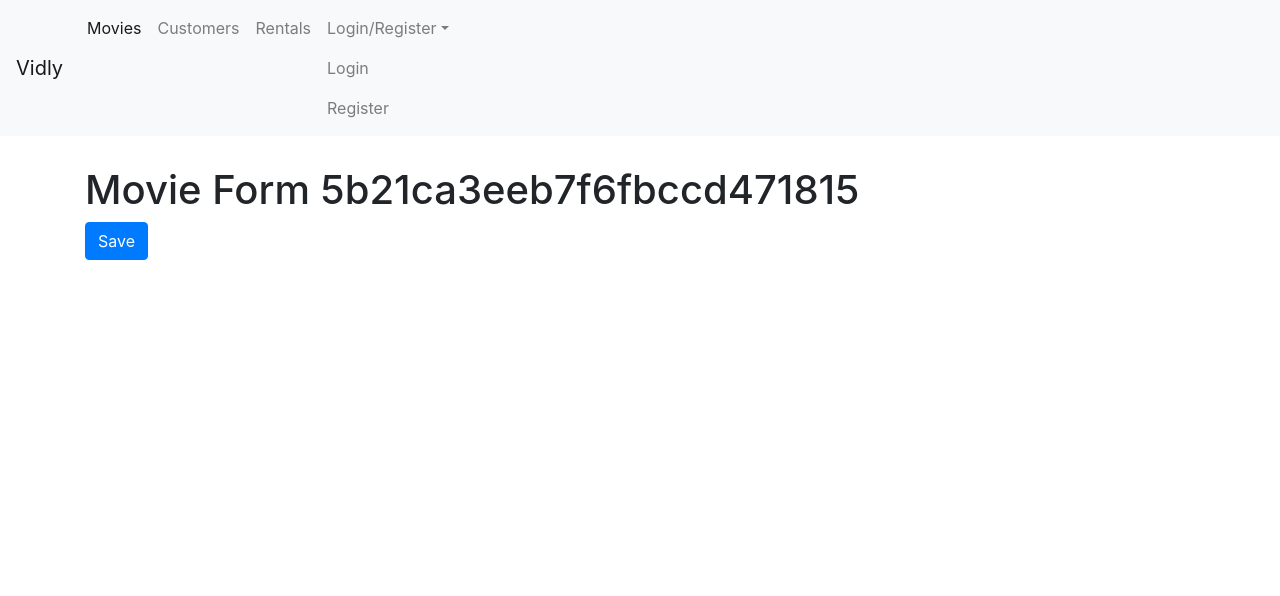
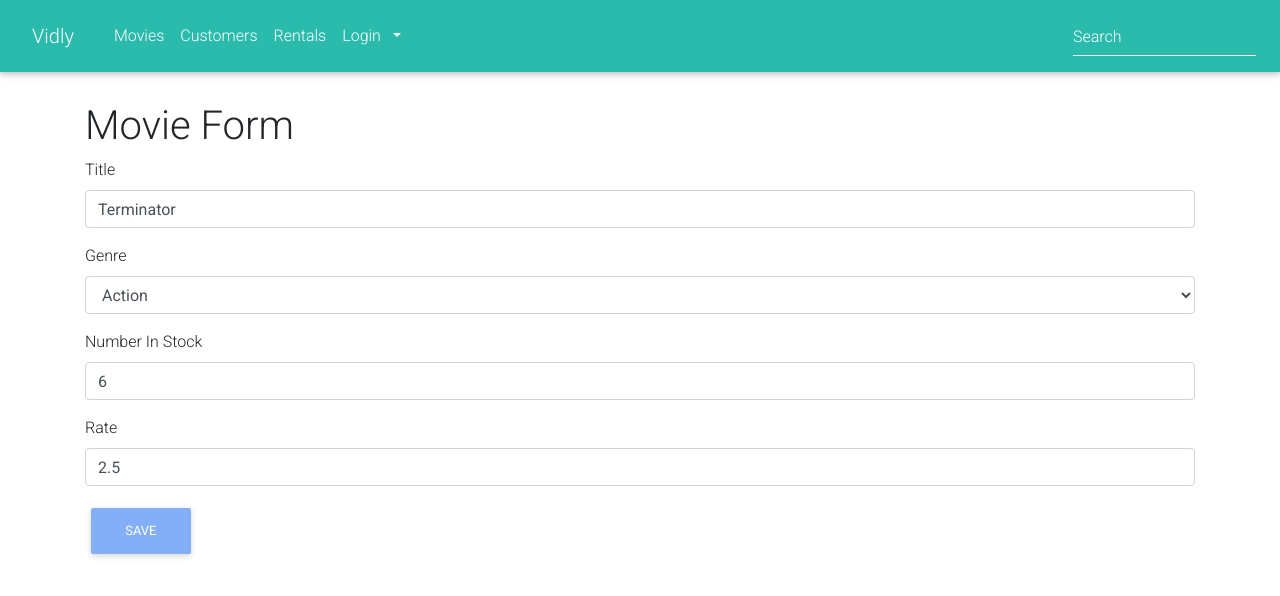
Before and after one commit to svitlanaf/React-VIDLY, a React (Create React App) app: page /movies/5b21ca3eeb7f6fbccd471815 in a window 1280 px wide. Shown: the top 596 px of the page. Built offline with nearby package versions, Linux system fonts and the light colour scheme.

Commit message:
Add changes to movie form, add select component

```diff
--- a/package.json
+++ b/package.json
@@ -7,6 +7,7 @@
     "font-awesome": "^4.7.0",
     "joi-browser": "^13.4.0",
     "lodash": "^4.17.10",
+    "mdbreact": "^4.18.0",
     "prop-types": "^15.6.2",
     "query-string": "^6.1.0",
     "react": "^16.8.6",
--- a/src/App.js
+++ b/src/App.js
@@ -4,7 +4,7 @@ import { Route, Redirect, Switch } from "react-router-dom";
 import Customers from "./components/customers";
 import Rentals from "./components/rentals";
 import NotFound from "./components/notFound";
-import NavBar from "./components/navBar";
+import NavbarPage from "./components/navBar";
 import MovieForm from "./components/movieForm";
 import LoginForm from "./components/loginForm";
 import RegistrationForm from "./components/registrationForm";
@@ -14,7 +14,7 @@ class App extends Component {
   render() {
     return (
       <React.Fragment>
-        <NavBar />
+        <NavbarPage />
         <main className="container">
           <Switch>
             <Route path="/movies/:id" component={MovieForm} />
--- a/src/components/common/form.jsx
+++ b/src/components/common/form.jsx
@@ -1,6 +1,7 @@
 import React, { Component } from "react";
 import Joi from "joi-browser";
 import Input from "./input";
+import Select from "./select";
 
 class Form extends Component {
   state = {
@@ -55,6 +56,21 @@ class Form extends Component {
     );
   }
 
+  renderSelect(name, label, options) {
+    const { data, errors } = this.state;
+
+    return (
+      <Select
+        name={name}
+        value={data[name]}
+        label={label}
+        options={options}
+        onChange={this.handleChange}
+        error={errors[name]}
+      />
+    );
+  }
+
   renderInput(name, label, type = "text") {
     const { data, errors } = this.state;
 
--- /dev/null
+++ b/src/components/common/select.jsx
@@ -0,0 +1,20 @@
+import React from "react";
+
+const Select = ({ name, label, options, error, ...rest }) => {
+  return (
+    <div className="form-group">
+      <label htmlFor={name}>{label}</label>
+      <select name={name} id={name} {...rest} className="form-control">
+        <option value="" />
+        {options.map(option => (
+          <option key={option._id} value={option._id}>
+            {option.name}
+          </option>
+        ))}
+      </select>
+      {error && <div className="alert alert-danger">{error}</div>}
+    </div>
+  );
+};
+
+export default Select;
--- a/src/components/movieForm.jsx
+++ b/src/components/movieForm.jsx
@@ -1,17 +1,84 @@
 import React from "react";
+import Joi from "joi-browser";
+import Form from "./common/form";
+import { getMovie, saveMovie } from "../services/fakeMovieService";
+import { getGenres } from "../services/fakeGenreService";
 
-const MovieForm = ({ match, history }) => {
-  return (
-    <div>
-      <h1>Movie Form {match.params.id}</h1>
-      <button
-        className="btn btn-primary"
-        onClick={() => history.push("/movies")}
-      >
-        Save
-      </button>
-    </div>
-  );
-};
+class MovieForm extends Form {
+  state = {
+    data: {
+      title: " ",
+      genreId: " ",
+      numberInStock: " ",
+      dailyRentalRate: " "
+    },
+    genres: [],
+    errors: {}
+  };
+
+  schema = {
+    _id: Joi.string(),
+    title: Joi.string()
+      .required()
+      .label("Title"),
+    genreId: Joi.string()
+      .required()
+      .label("Genre"),
+    numberInStock: Joi.string()
+      .required()
+      .min(0)
+      .max(100)
+      .label("Number In Stock"),
+    dailyRentalRate: Joi.string()
+      .required()
+      .min(0)
+      .max(10)
+      .label("Rate")
+  };
+
+  componentDidMount() {
+    const genres = getGenres();
+    this.setState({ genres });
+
+    const movieId = this.props.match.params.id;
+    if (movieId === "new") return;
+
+    const movie = getMovie(movieId);
+    if (!movie) return this.props.history.replace("/not-found");
+
+    this.setState({ data: this.mapToViewModel(movie) });
+  }
+
+  mapToViewModel(movie) {
+    return {
+      _id: movie._id,
+      title: movie.title,
+      genreId: movie.genre._id,
+      numberInStock: movie.numberInStock,
+      dailyRentalRate: movie.dailyRentalRate
+    };
+  }
+
+  doSubmit = () => {
+    saveMovie(this.state.data);
+
+    this.props.history.push("/movies");
+  };
+
+  render() {
+    return (
+      <div>
+        <h1>Movie Form</h1>
+        <form onSubmit={this.handleSubmit}>
+          {this.renderInput("title", "Title")}
+          {this.renderSelect("genreId", "Genre", this.state.genres)}
+          {this.renderInput("numberInStock", "Number In Stock", "number")}
+          {this.renderInput("dailyRentalRate", "Rate")}
+          {this.renderButton("Save")}
+        </form>
+      </div>
+    );
+  }
+}
 
 export default MovieForm;
--- a/src/components/movies.jsx
+++ b/src/components/movies.jsx
@@ -5,6 +5,7 @@ import { getMovies } from "../services/fakeMovieService";
 import { getGenres } from "../services/fakeGenreService";
 import { paginate } from "../utils/paginate";
 import MoviesTable from "./moviesTable";
+import { Link } from "react-router-dom";
 
 class Movies extends Component {
   state = {
@@ -70,6 +71,13 @@ class Movies extends Component {
           />
         </div>
         <div className="col">
+          <Link
+            to="/movies/new"
+            className="btn btn-primary"
+            style={{ marginBottom: 20 }}
+          >
+            New Movie
+          </Link>
           <p>Showing {filteredMovies.length} movies in the database.</p>
           <MoviesTable
             movies={movies}
--- a/src/components/navBar.jsx
+++ b/src/components/navBar.jsx
@@ -1,57 +1,79 @@
-import React from "react";
-import { Link, NavLink } from "react-router-dom";
+import React, { Component } from "react";
+// import { Link } from "react-router-dom";
+import {
+  MDBNavbar,
+  MDBNavbarBrand,
+  MDBNavbarNav,
+  MDBNavItem,
+  MDBNavLink,
+  MDBNavbarToggler,
+  MDBCollapse,
+  MDBFormInline,
+  MDBDropdown,
+  MDBDropdownToggle,
+  MDBDropdownMenu,
+  MDBDropdownItem
+} from "mdbreact";
 
-const NavBar = () => {
-  return (
-    <nav className="navbar navbar-expand-lg navbar-light bg-light">
-      <Link className="navbar-brand" to="/">
-        Vidly
-      </Link>
-      <button
-        className="navbar-toggler"
-        type="button"
-        data-toggle="collapse"
-        data-target="#navbarSupportedContent"
-        aria-controls="navbarSupportedContent"
-        aria-expanded="false"
-        aria-label="Toggle navigation"
-      >
-        <span className="navbar-toggler-icon" />
-      </button>
-      <div className="collapse navbar-collapse" id="navbarSupportedContent">
-        <div className="navbar-nav mr-auto">
-          <NavLink className="nav-item nav-link" to="/movies">
-            Movies
-          </NavLink>
-          <NavLink className="nav-item nav-link" to="/customers">
-            Customers
-          </NavLink>
-          <NavLink className="nav-item nav-link" to="/rentals">
-            Rentals
-          </NavLink>
-          <li className="nav-item dropdown">
-            <Link
-              className="nav-link dropdown-toggle"
-              to="#"
-              id="navbarDropdown"
-              role="button"
-              data-toggle="dropdown"
-              aria-haspopup="true"
-              aria-expanded="false"
-            >
-              Login/Register
-            </Link>
-            <NavLink className="nav-item nav-link" to="/login">
-              Login
-            </NavLink>
-            <NavLink className="nav-item nav-link" to="/register">
-              Register
-            </NavLink>
-          </li>
-        </div>
-      </div>
-    </nav>
-  );
-};
+class NavbarPage extends Component {
+  state = {
+    isOpen: false
+  };
 
-export default NavBar;
+  toggleCollapse = () => {
+    this.setState({ isOpen: !this.state.isOpen });
+  };
+
+  render() {
+    return (
+      <MDBNavbar color="default-color" dark expand="md">
+        <MDBNavbarBrand>
+          <MDBNavLink to="/" className="white-text">
+            Vidly
+          </MDBNavLink>
+        </MDBNavbarBrand>
+        <MDBNavbarToggler onClick={this.toggleCollapse} />
+        <MDBCollapse id="navbarCollapse3" isOpen={this.state.isOpen} navbar>
+          <MDBNavbarNav left>
+            <MDBNavItem>
+              <MDBNavLink to="/movies">Movies</MDBNavLink>
+            </MDBNavItem>
+            <MDBNavItem>
+              <MDBNavLink to="/customers">Customers</MDBNavLink>
+            </MDBNavItem>
+            <MDBNavItem>
+              <MDBNavLink to="/rentals">Rentals</MDBNavLink>
+            </MDBNavItem>
+            <MDBNavItem>
+              <MDBDropdown>
+                <MDBDropdownToggle nav caret>
+                  <span className="mr-2">Login</span>
+                </MDBDropdownToggle>
+                <MDBDropdownMenu>
+                  <MDBDropdownItem href="/login">Login</MDBDropdownItem>
+                  <MDBDropdownItem href="/register">Register</MDBDropdownItem>
+                </MDBDropdownMenu>
+              </MDBDropdown>
+            </MDBNavItem>
+          </MDBNavbarNav>
+          <MDBNavbarNav right>
+            <MDBNavItem>
+              <MDBFormInline waves>
+                <div className="md-form my-0">
+                  <input
+                    className="form-control mr-sm-2"
+                    type="text"
+                    placeholder="Search"
+                    aria-label="Search"
+                  />
+                </div>
+              </MDBFormInline>
+            </MDBNavItem>
+          </MDBNavbarNav>
+        </MDBCollapse>
+      </MDBNavbar>
+    );
+  }
+}
+
+export default NavbarPage;
--- a/src/index.js
+++ b/src/index.js
@@ -5,6 +5,7 @@ import "./index.css";
 import App from "./App";
 import * as serviceWorker from "./serviceWorker";
 import "bootstrap/dist/css/bootstrap.css";
+import "mdbreact/dist/css/mdb.css";
 import "font-awesome/css/font-awesome.css";
 
 ReactDOM.render(
--- a/src/services/fakeMovieService.js
+++ b/src/services/fakeMovieService.js
@@ -78,13 +78,13 @@ export function getMovie(id) {
 
 export function saveMovie(movie) {
   let movieInDb = movies.find(m => m._id === movie._id) || {};
-  movieInDb.name = movie.name;
+  movieInDb.title = movie.title;
   movieInDb.genre = genresAPI.genres.find(g => g._id === movie.genreId);
   movieInDb.numberInStock = movie.numberInStock;
   movieInDb.dailyRentalRate = movie.dailyRentalRate;
 
   if (!movieInDb._id) {
-    movieInDb._id = Date.now();
+    movieInDb._id = Date.now().toString();
     movies.push(movieInDb);
   }
 
```
Also changed, not shown: src/components/common/listGroup.jsx (+14 -0 lines), 1 other file (tests, documents, lock files or other folders).
